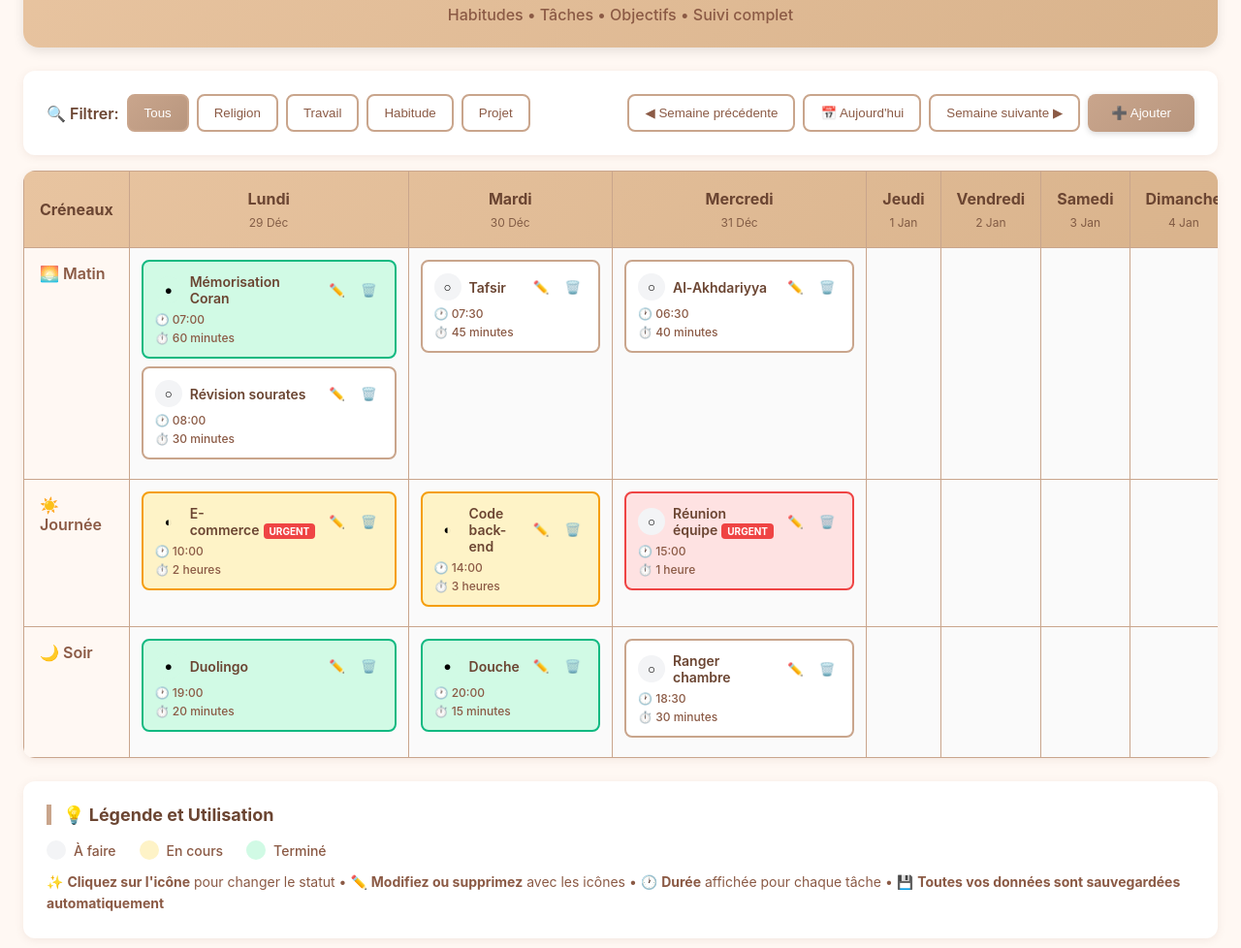
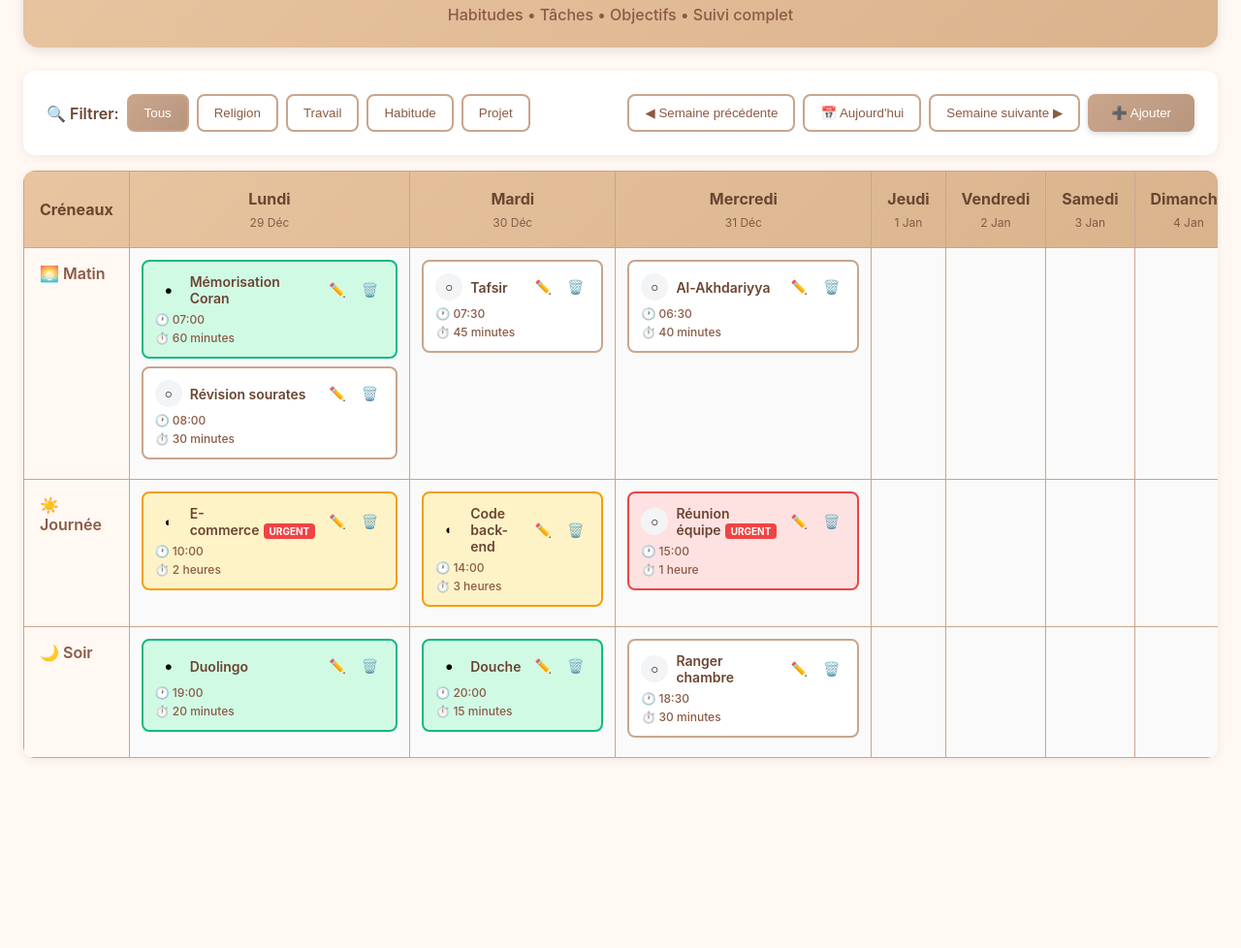
Before and after one commit to fayediarra65/T-che_tracker, a plain HTML site: page index.html in a window 1280 px wide. Shown: the part 90-1068 px from the top of the page at 97% size. After the commit the page ends 896 px from the top, so only its background shows below. Drawn offline with Linux system fonts and the light colour scheme.

Commit message:
Update index.html

```diff
--- a/index.html
+++ b/index.html
@@ -276,6 +276,7 @@
             cursor: pointer;
             border-radius: 4px;
             transition: all 0.2s;
+            font-size: 14px;
         }
 
         .icon-btn:hover {
@@ -300,44 +301,6 @@
         .status-inprogress:hover { background: #FDE68A; }
         .status-done { background: #D1FAE5; }
         .status-done:hover { background: #A7F3D0; }
-
-        .legend {
-            background: white;
-            border-radius: 12px;
-            box-shadow: 0 2px 8px rgba(139, 90, 69, 0.1);
-            padding: 24px;
-            margin-top: 24px;
-        }
-
-        .legend h3 {
-            color: #6B4532;
-            border-left: 5px solid #C9A58C;
-            padding-left: 12px;
-            margin-bottom: 16px;
-            font-size: 18px;
-        }
-
-        .legend-items {
-            display: flex;
-            gap: 24px;
-            margin-bottom: 12px;
-            flex-wrap: wrap;
-        }
-
-        .legend-item {
-            display: flex;
-            align-items: center;
-            gap: 8px;
-            color: #8B5A45;
-            font-size: 14px;
-            font-weight: 500;
-        }
-
-        .legend-text {
-            color: #8B5A45;
-            font-size: 14px;
-            line-height: 1.6;
-        }
 
         .modal {
             display: none;
@@ -483,30 +446,6 @@
                 <tbody id="calendarBody">
                 </tbody>
             </table>
-        </div>
-
-        <div class="legend">
-            <h3>💡 Légende et Utilisation</h3>
-            <div class="legend-items">
-                <div class="legend-item">
-                    <span style="width: 20px; height: 20px; border-radius: 50%; background: #F3F4F6; display: inline-block;"></span>
-                    À faire
-                </div>
-                <div class="legend-item">
-                    <span style="width: 20px; height: 20px; border-radius: 50%; background: #FEF3C7; display: inline-block;"></span>
-                    En cours
-                </div>
-                <div class="legend-item">
-                    <span style="width: 20px; height: 20px; border-radius: 50%; background: #D1FAE5; display: inline-block;"></span>
-                    Terminé
-                </div>
-            </div>
-            <p class="legend-text">
-                ✨ <strong>Cliquez sur l'icône</strong> pour changer le statut •
-                ✏️ <strong>Modifiez ou supprimez</strong> avec les icônes •
-                🕐 <strong>Durée</strong> affichée pour chaque tâche •
-                💾 <strong>Toutes vos données sont sauvegardées automatiquement</strong>
-            </p>
         </div>
     </div>
 
@@ -885,9 +824,14 @@
 
         function deleteTask(taskId) {
             if (confirm('Êtes-vous sûr de vouloir supprimer cette tâche ?')) {
-                tasks = tasks.filter(t => t.id !== taskId);
-                saveTasks();
-                renderCalendar();
+                // Trouver l'index de la tâche à supprimer
+                const taskIndex = tasks.findIndex(t => t.id === taskId);
+                if (taskIndex !== -1) {
+                    // Supprimer la tâche du tableau
+                    tasks.splice(taskIndex, 1);
+                    saveTasks();
+                    renderCalendar();
+                }
             }
         }
 
```
